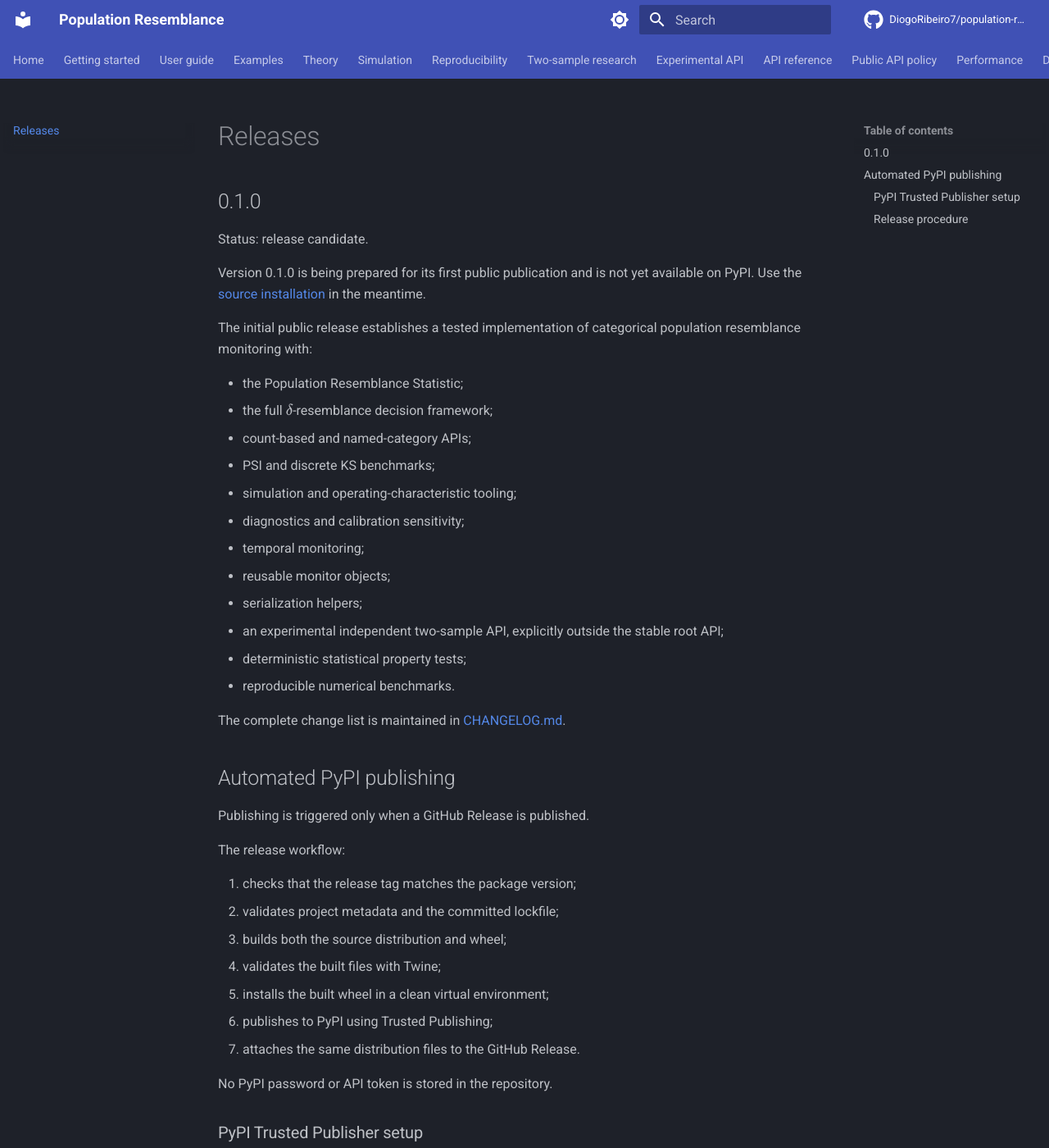
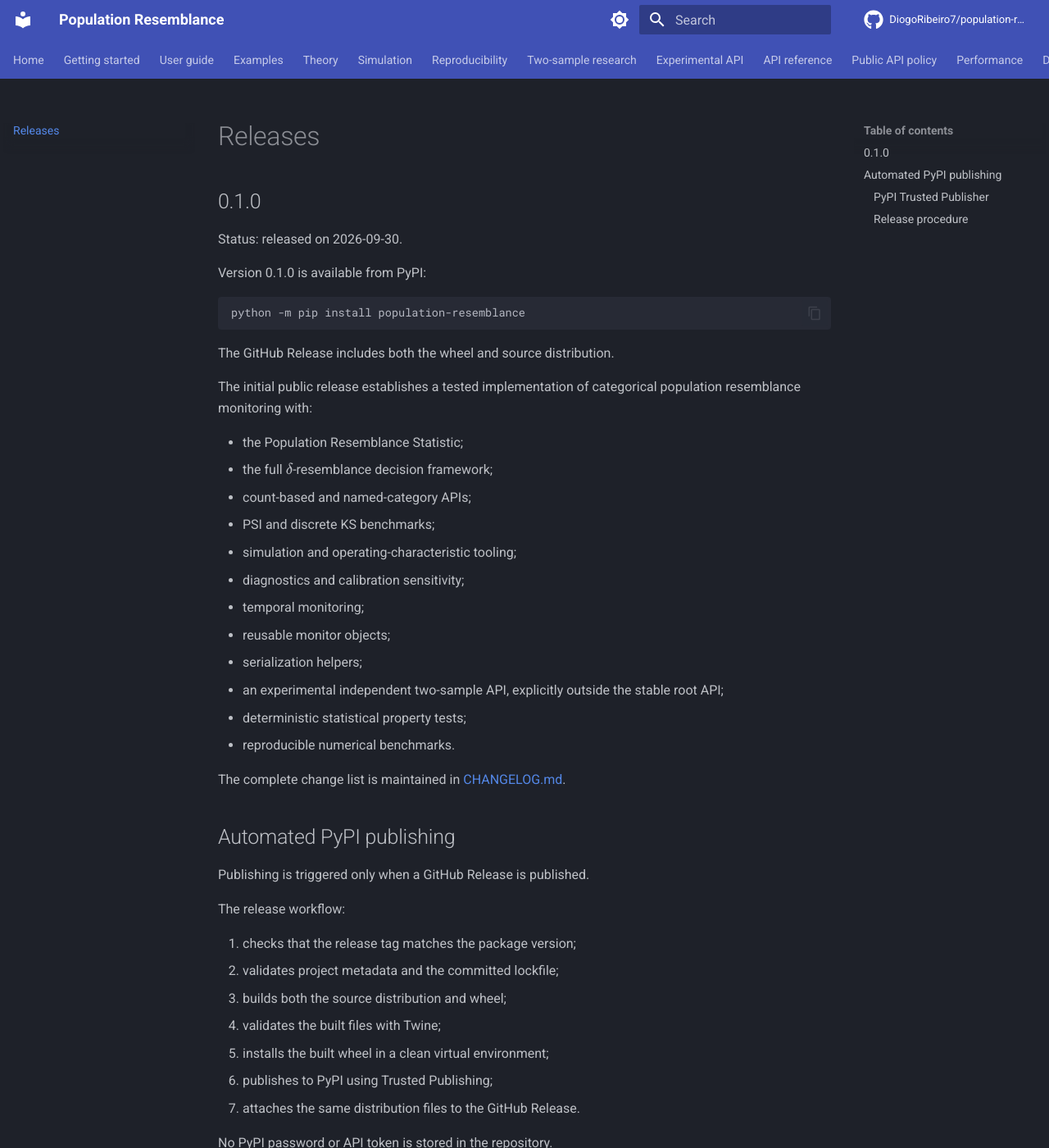
Before and after one commit to DiogoRibeiro7/population-resemblance, an MkDocs documentation site: the page built from docs/releases.md, in a window 1280 px wide and 1400 px high. Shown: the whole window at 82% size. Built offline with MkDocs 1.6.1 and Material for MkDocs 9.7.7, drawn with Linux system fonts in a browser that asks for light colours; comment, search, counter and statistics services are not loaded; some of the changed text lies outside the part shown.

Commit message:
docs: mark 0.1.0 as released

````diff
--- a/docs/releases.md
+++ b/docs/releases.md
@@ -2,10 +2,15 @@
 
 ## 0.1.0
 
-Status: release candidate.
+Status: released on 2026-09-30.
 
-Version 0.1.0 is being prepared for its first public publication and is not yet available
-on PyPI. Use the [source installation](getting-started.md#install) in the meantime.
+Version 0.1.0 is available from PyPI:
+
+```bash
+python -m pip install population-resemblance
+```
+
+The GitHub Release includes both the wheel and source distribution.
 
 The initial public release establishes a tested implementation of categorical population resemblance monitoring with:
 
@@ -41,16 +46,16 @@ The release workflow:
 
 No PyPI password or API token is stored in the repository.
 
-### PyPI Trusted Publisher setup
+### PyPI Trusted Publisher
 
-Before the first release, configure a Trusted Publisher for the PyPI project with:
+PyPI publication uses Trusted Publishing with:
 
 - owner: `DiogoRibeiro7`;
 - repository: `population-resemblance`;
 - workflow: `release.yml`;
 - environment: `pypi`.
 
-The GitHub environment name and the PyPI publisher configuration must match.
+No repository secret containing a PyPI password or API token is required.
 
 ### Release procedure
 
````
